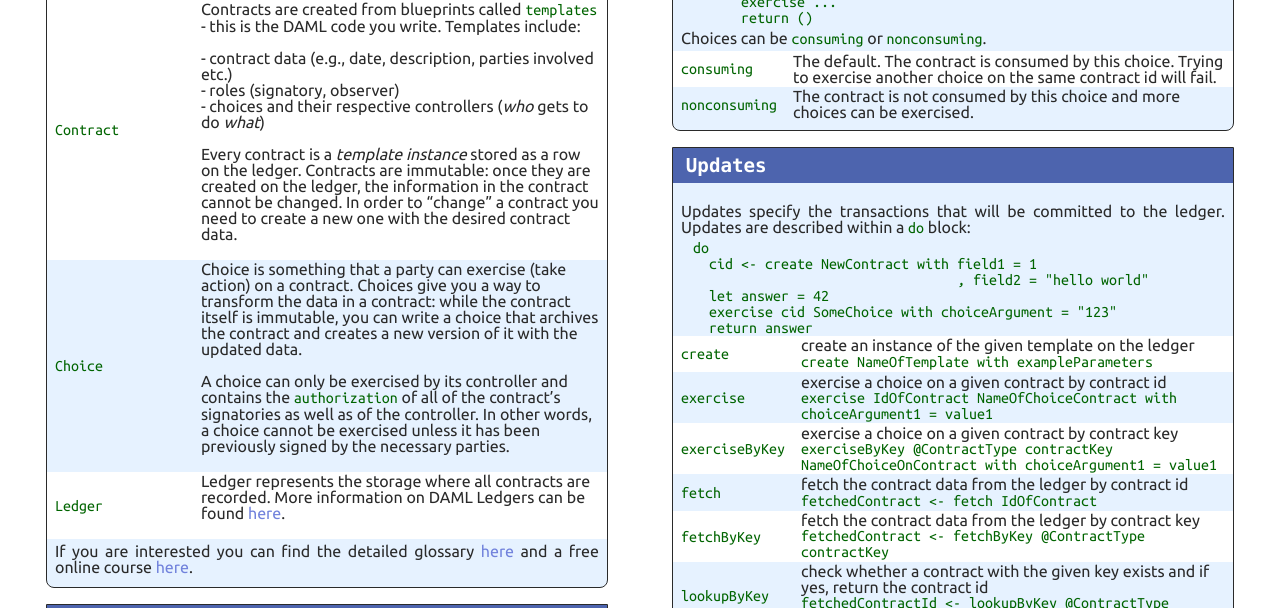
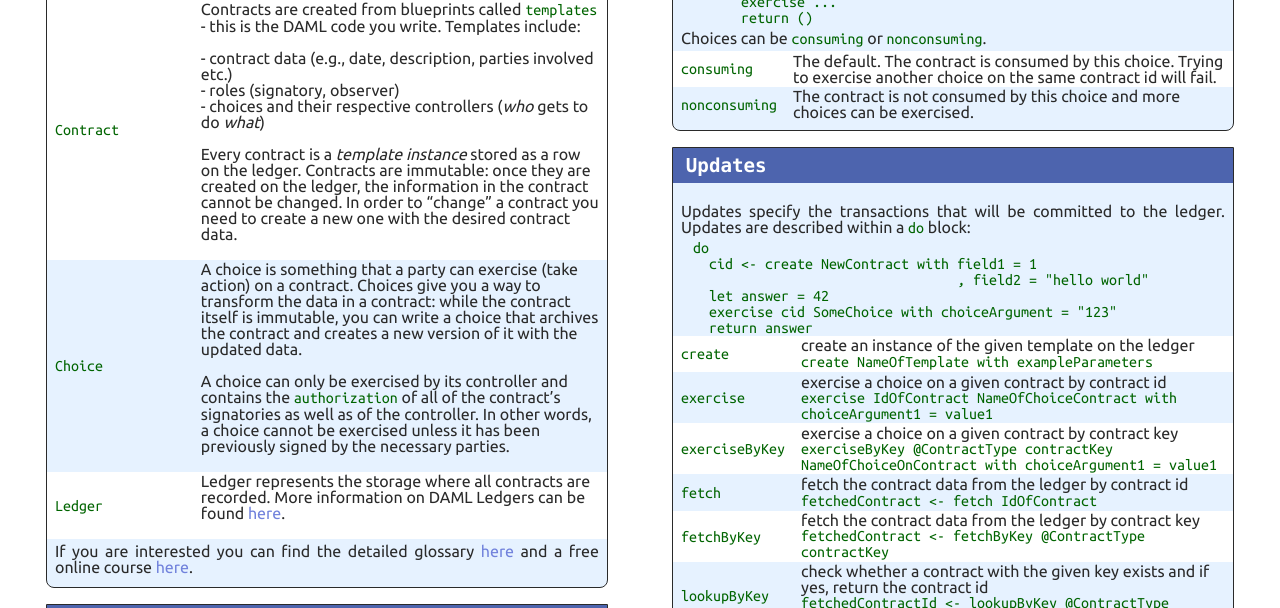
Before and after one commit to digital-asset/daml-cheat-sheet, a Jekyll site: the page built from index.html, in a window 1280 px wide and 900 px high, scrolled down 691 px. Shown: the top 608 px of the window. Built offline with Jekyll 4.4.1, drawn with Linux system fonts in a browser that asks for light colours.

```diff
--- a/_includes/en/Concepts.md
+++ b/_includes/en/Concepts.md
@@ -2,7 +2,7 @@
 | `Party` | A party represents a person or legal entity (for example a bank). Parties can create contracts and exercise choices and are represented by the `Party` data type in DAML.<br><br>|
 | `Signatories, observers, and controllers` | Signatories, observers, and controllers are parties involved in actions taken on a contract, i.e., actions that are *exercised* on a contract. Signatories, observers, and controllers are therefore represented by the `Party` data type. <br><br>|
 | `Contract` | Contracts are created from blueprints called `templates` - this is the DAML code you write. Templates include:<br><br>- contract data (e.g., date, description, parties involved etc.)<br>- roles (signatory, observer)<br>- choices and their respective controllers (*who* gets to do *what*)<br><br>Every contract is a *template instance* stored as a row on the ledger. Contracts are immutable: once they are created on the ledger, the information in the contract cannot be changed. In order to "change" a contract you need to create a new one with the desired contract data. <br><br>|
-| `Choice` | Choice is something that a party can exercise (take action) on a contract. Choices give you a way to transform the data in a contract: while the contract itself is immutable, you can write a choice that archives the contract and creates a new version of it with the updated data. <br><br> A choice can only be exercised by its controller and contains the `authorization` of all of the contract's signatories as well as of the controller. In other words, a choice cannot be exercised unless it has been previously signed by the necessary parties. <br><br>|
+| `Choice` | A choice is something that a party can exercise (take action) on a contract. Choices give you a way to transform the data in a contract: while the contract itself is immutable, you can write a choice that archives the contract and creates a new version of it with the updated data. <br><br> A choice can only be exercised by its controller and contains the `authorization` of all of the contract's signatories as well as of the controller. In other words, a choice cannot be exercised unless it has been previously signed by the necessary parties. <br><br>|
 | `Ledger` | Ledger represents the storage where all contracts are recorded. More information on DAML Ledgers can be found <a href="https://docs.daml.com/concepts/ledger-model/ledger-structure.html#ledgers">here</a>.<br><br> |
 
 If you are interested you can find the detailed glossary <a href="https://docs.daml.com/concepts/glossary.html">here</a> and a free online course <a href="https://daml.com/learn/fundamental-concepts/">here</a>.
```
